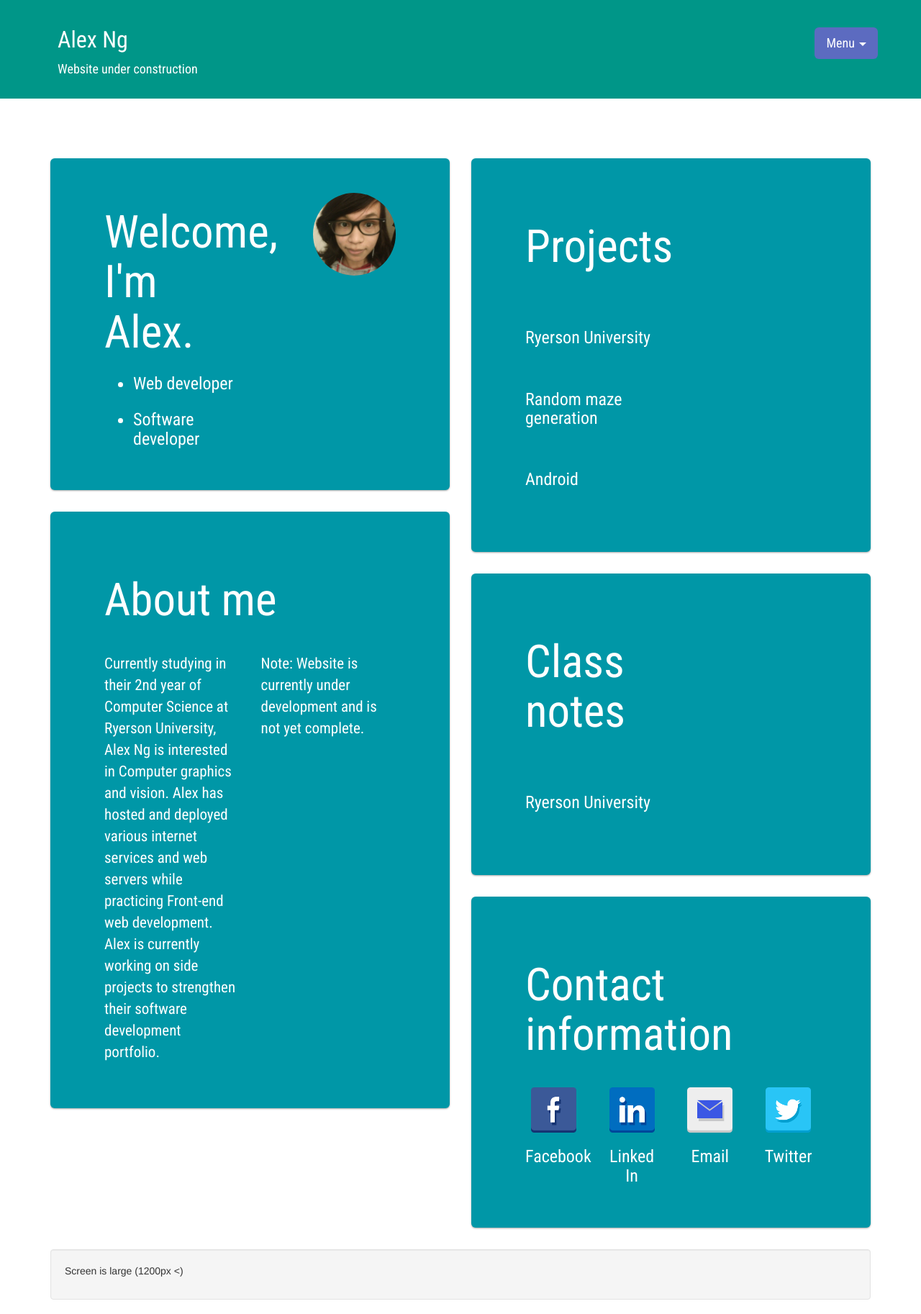
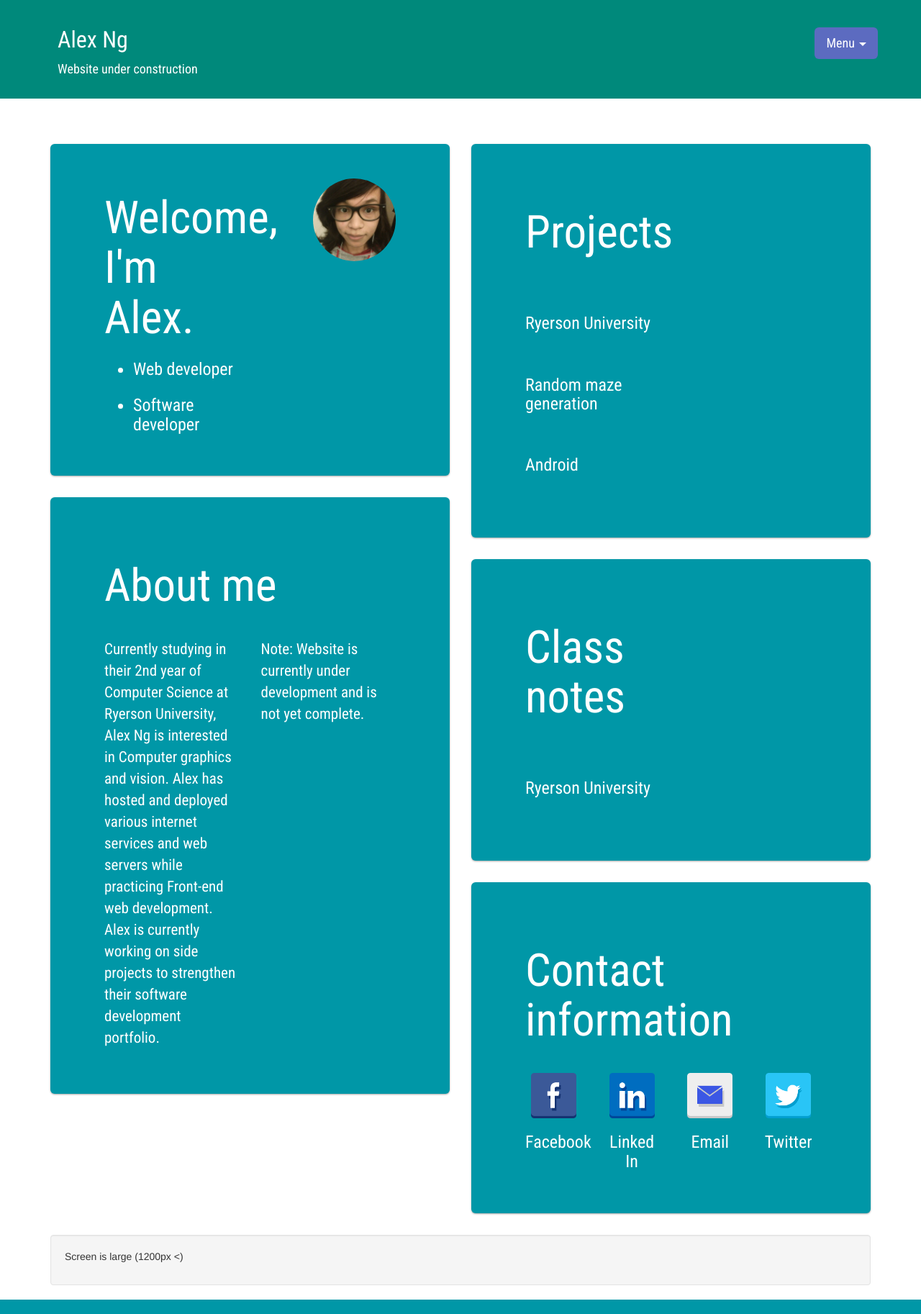
Before and after one commit to aa-ng/aa-ng.github.io, a PHP site: page / in a window 1280 px wide. Shown: the whole page at 72% size. Run offline with PHP 8.4, Linux system fonts and the light colour scheme; some libraries are stand-ins or nearby versions.

Commit message:
fixed offset values and adjusted body style

```diff
--- a/script.js
+++ b/script.js
@@ -6,7 +6,7 @@ window.onscroll = function (e)
 	var slogan = document.getElementById("slogan");
 	var body = document.getElementsByTagName("body")[0];
 
-	var offset = parseInt(window.getComputedStyle(body, null).getPropertyValue('padding-top').substring(1,2));
+	var offset = parseInt(window.getComputedStyle(body, null).getPropertyValue('padding-top').substring(0,3));
 
 	if (window.scrollY >= offset)
 	{
--- a/style.css
+++ b/style.css
@@ -1,6 +1,10 @@
 @import url('https://fonts.googleapis.com/css?family=Roboto+Condensed');
 
-.accent 	{ color: white; background-color:#0097A7; transition: background-color 2s; box-shadow: 0 1px 3px rgba(0,0,0,0.12), 0 1px 2px rgba(0,0,0,0.24); }
+.accent 	{ color: white; background-color: #0097A7; transition: background-color 2s; box-shadow: 0 1px 3px rgba(0,0,0,0.12), 0 1px 2px rgba(0,0,0,0.24); }
+
+/* 	secondary-light: #0097A7;
+  	secondary: #5C6BC0;
+*/
 
 .accent:hover 	{ background-color:#009688; }
 
@@ -34,7 +38,7 @@
 #header
 {
 	color: white;
-	background-color: #009688;
+	background-color: #00897B;
 	z-index: 100;
 	position: fixed;
 	top: 0;
@@ -72,7 +76,7 @@ a:hover
 
 body
 {
-	padding-top: 220px;
+	padding-top: 200px;
 	height: 100%;
 }
 
```
